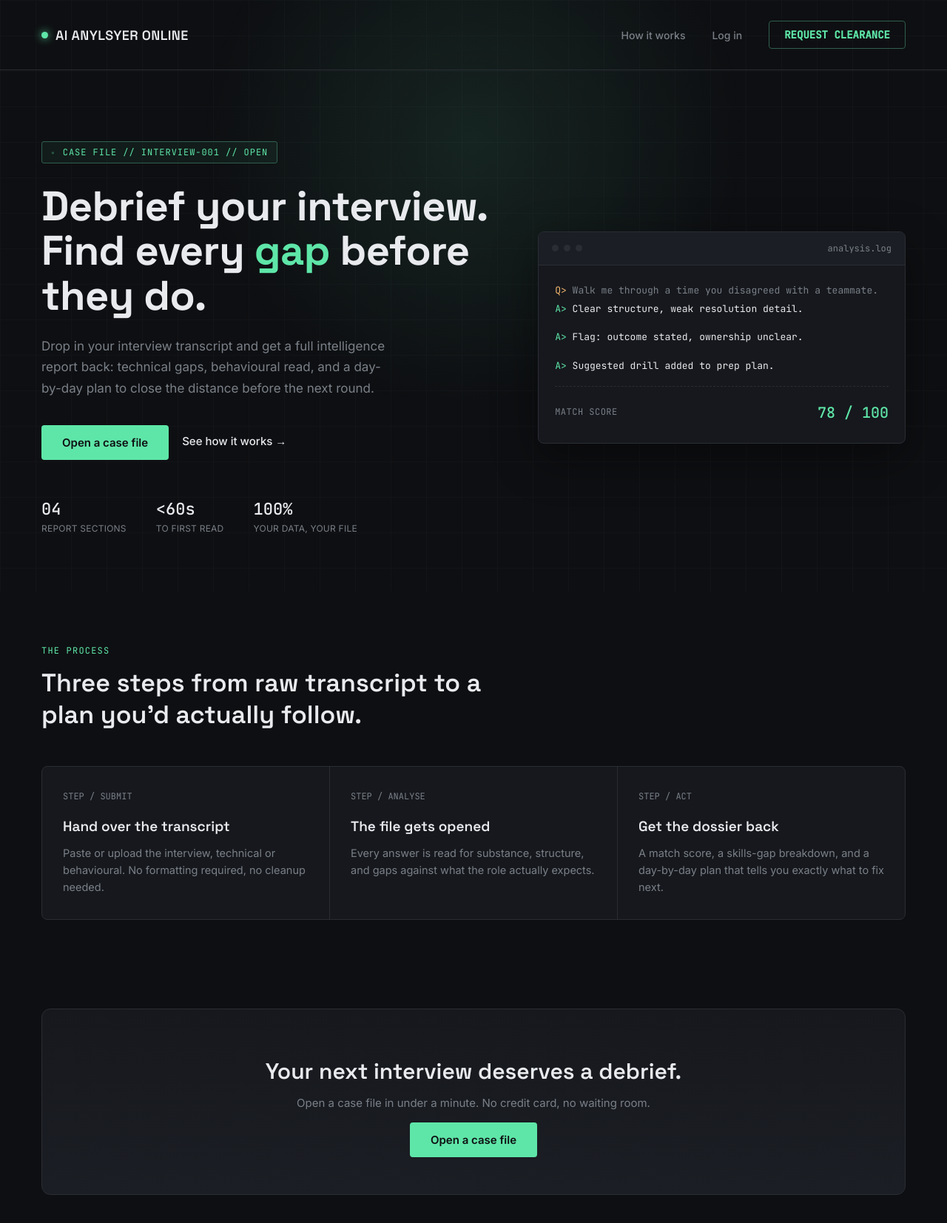
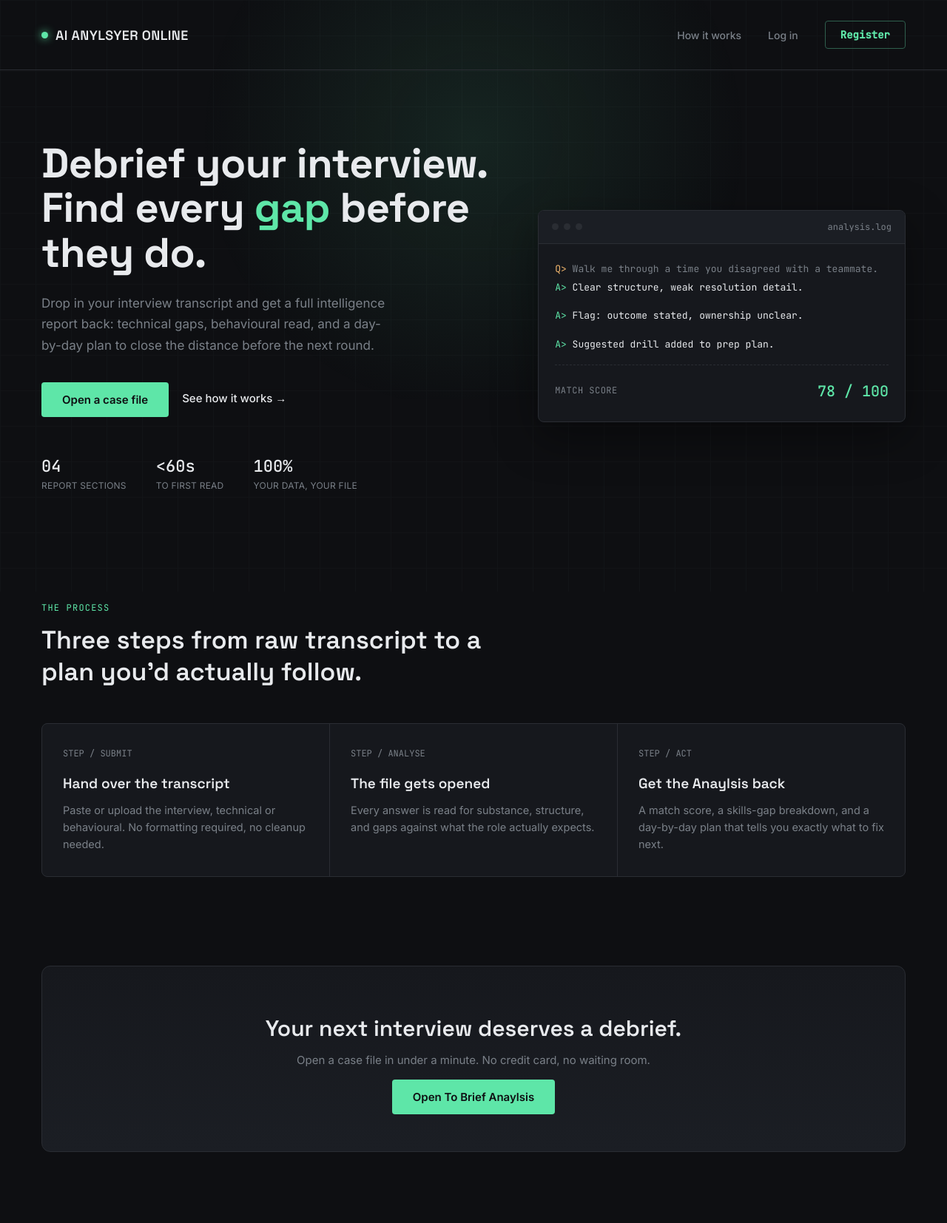
Before and after one commit to priyanshu-vaishnav/GEN_AI_ANALYSER, a React app in the folder Frontend/: page / in a window 1280 px wide. Shown: the top 1654 px of the page at 74% size. Built offline with nearby package versions, Linux system fonts and the light colour scheme; no server answers; the HTML template or start-up script is replaced by a standard one.

Commit message:
some modifiaction in home.jsx

```diff
--- a/Frontend/src/features/auth/pages/Home.jsx
+++ b/Frontend/src/features/auth/pages/Home.jsx
@@ -13,13 +13,13 @@ export default function Home() {
         <div className="hp-nav-links">
           <a href="#process" className="hp-nav-link">How it works</a>
           <Link to="/Login" className="hp-nav-link">Log in</Link>
-          <Link to="/Register" className="hp-nav-cta">REQUEST CLEARANCE</Link>
+          <Link to="/Register" className="hp-nav-cta">Register</Link>
         </div>
       </nav>
 
       <section className="hp-hero">
         <div>
-          <div className="hp-case-number">CASE FILE // INTERVIEW-001 // OPEN</div>
+
 
           <h1 className="hp-headline">
             Debrief your interview.<br />
@@ -99,7 +99,7 @@ export default function Home() {
           </div>
           <div className="hp-process-card">
             <div className="hp-process-tag">STEP / ACT</div>
-            <h3>Get the dossier back</h3>
+            <h3>Get the Anaylsis back</h3>
             <p>
               A match score, a skills-gap breakdown, and a day-by-day
               plan that tells you exactly what to fix next.
@@ -112,7 +112,7 @@ export default function Home() {
         <div className="hp-footer-panel">
           <h2>Your next interview deserves a debrief.</h2>
           <p>Open a case file in under a minute. No credit card, no waiting room.</p>
-          <Link to="/Register" className="hp-btn-primary">Open a case file</Link>
+          <Link to="/Register" className="hp-btn-primary">Open To Brief Anaylsis</Link>
         </div>
       </section>
     </div>
```
